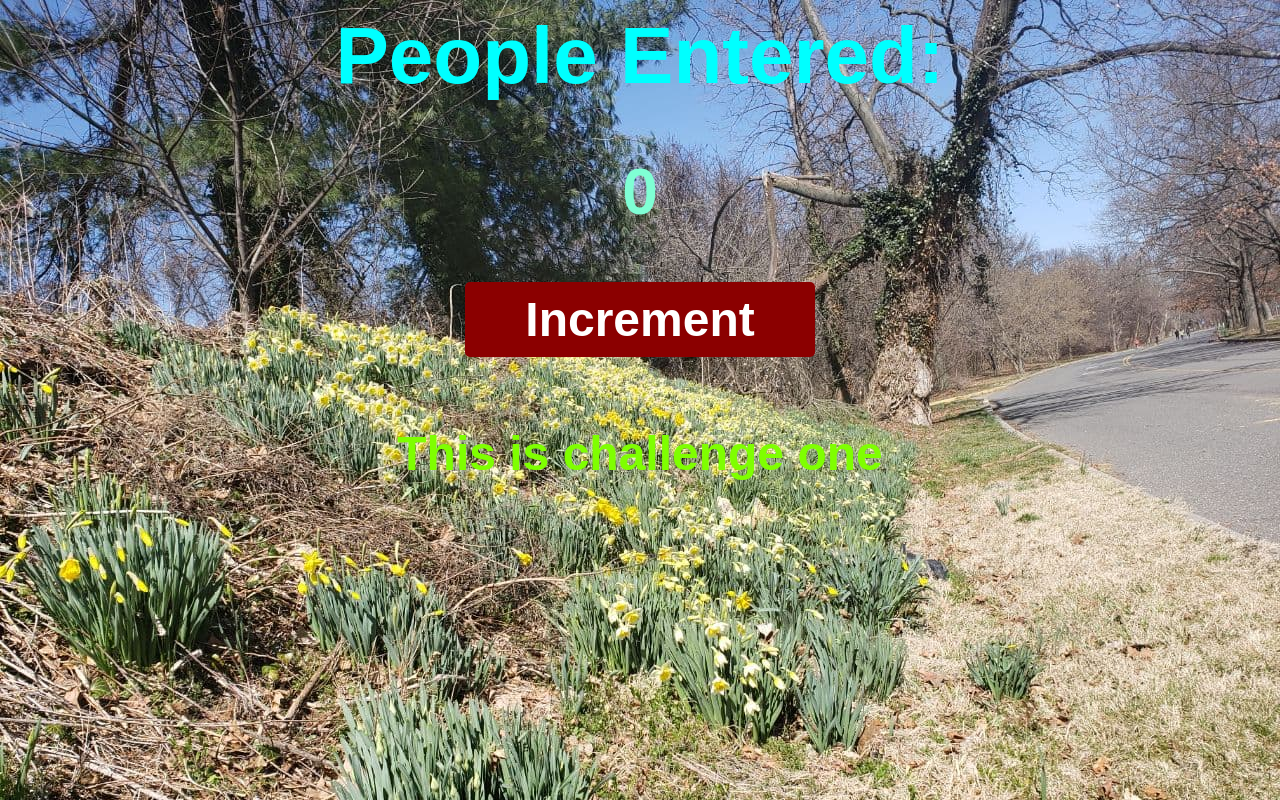
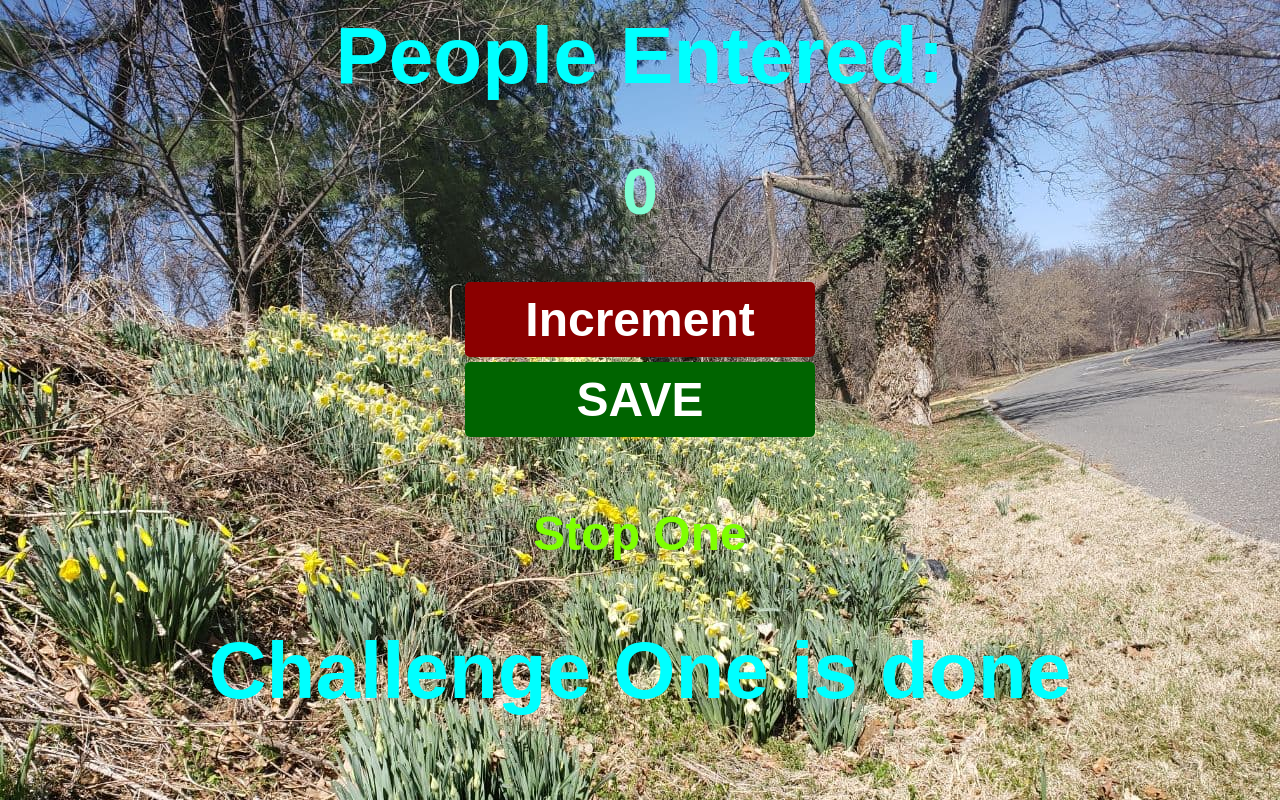
Before and after one commit to Heseraj/chalOne, a plain HTML site: page index.html in a window 1280 px wide. Drawn offline with Linux system fonts and the light colour scheme.

Commit message:
Update v2

```diff
--- a/index.html
+++ b/index.html
@@ -9,8 +9,10 @@
 <body>
     <h1>People Entered: </h1>
     <h2 id = "count-el">0</h2>
-    <button id="increment-btn" onclick="increment()">Increment</button>
+    <button id="increment-btn" onclick="increment()">Increment</button><br>
+    <button id="save-btn" onclick="save()">SAVE</button>
     <script src="index.js"></script>
-    <h4>This is challenge one</h4>
+    <h4>Stop One</h4>
+    <h1>Challenge One is done</h1>
 </body>
 </html>
--- a/index.js
+++ b/index.js
@@ -12,11 +12,15 @@
 
 
 // show in html page
-let count = 1
+let count = 0;
 
 function increment() {
 
-    count += 1
-    document.getElementById("count-el").innerText = count
+    count += 1;
+    document.getElementById("count-el").innerText = count;
 
 };
+
+function save() {
+    console.log(count);
+};
--- a/styles.css
+++ b/styles.css
@@ -41,3 +41,7 @@ button{
 #increment-btn {
     background-color: darkred;
 }
+
+#save-btn{
+    background-color: darkgreen;
+}
```
